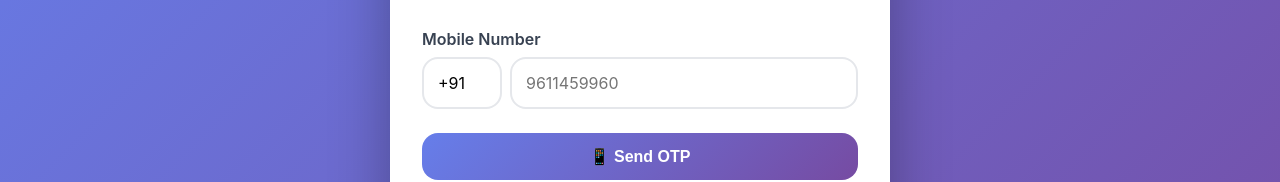
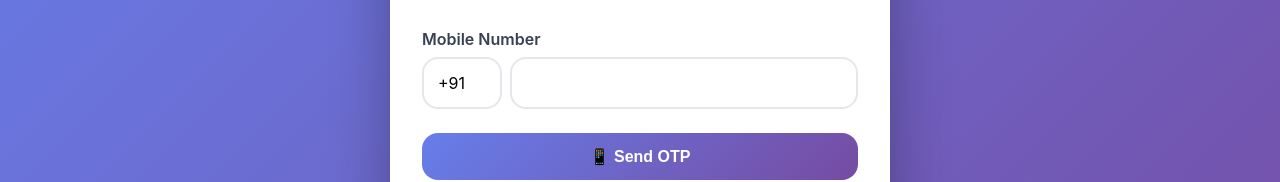
Before and after one commit to Karthikj9611/MailOTP, a website: page public/index.html in a window 1280 px wide. Both pictures are taken after a click on the button "📱 Mobile". Shown: the part 280-462 px from the top of the page. Drawn offline with Linux system fonts and the light colour scheme.

Commit message:
Placeholder removed.

```diff
--- a/public/index.html
+++ b/public/index.html
@@ -224,7 +224,7 @@
             <label>Mobile Number</label>
             <div style="display: flex; gap: 0.5rem;">
                 <input type="text" id="countryCode" placeholder="+91" value="+91" style="width: 80px;">
-                <input type="tel" id="mobileInput" placeholder="9611459960" value="">
+                <input type="tel" id="mobileInput" placeholder="" value="">
             </div>
         </div>
         <button onclick="sendMobileOTP()">📱 Send OTP</button>
```
